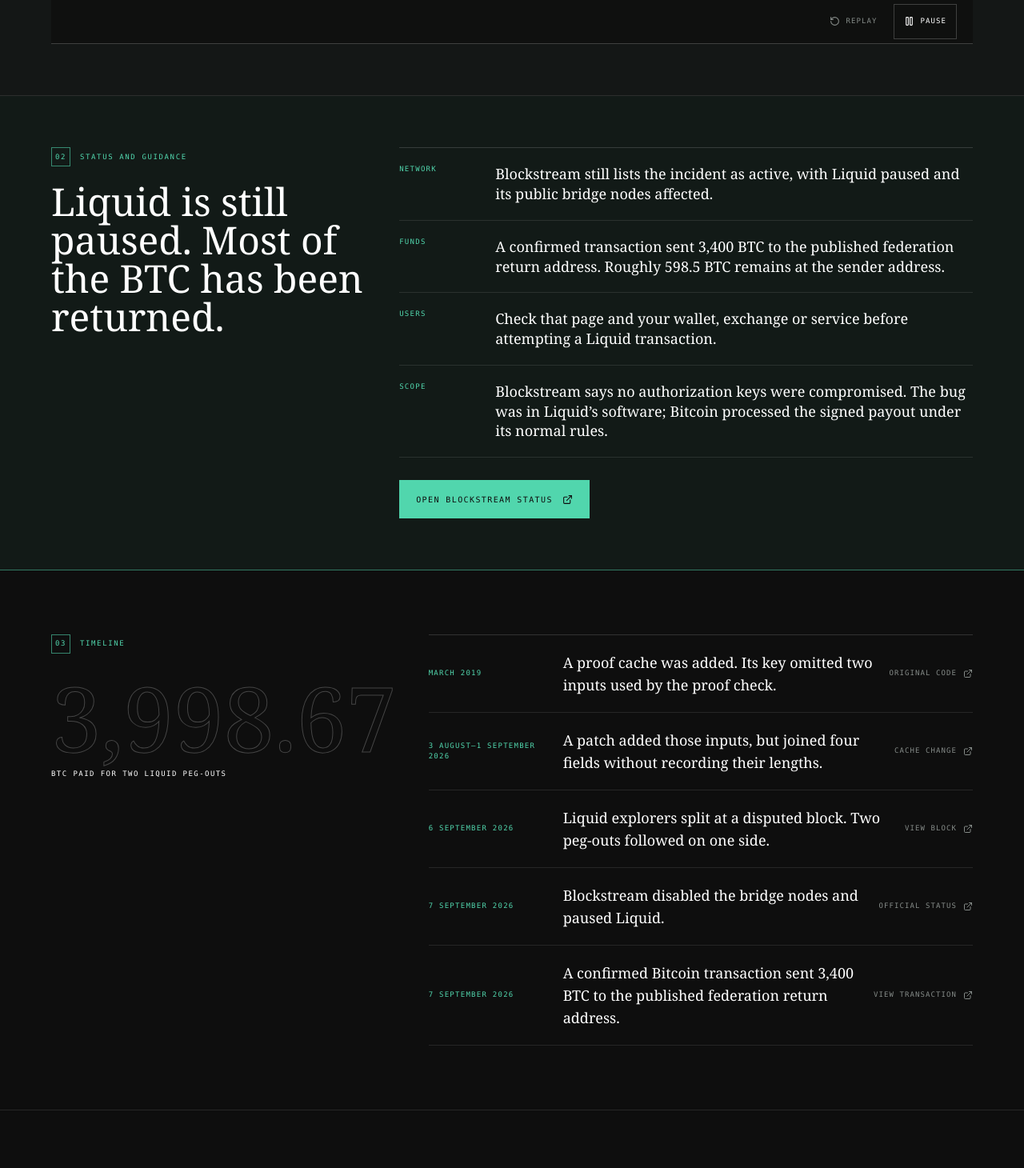
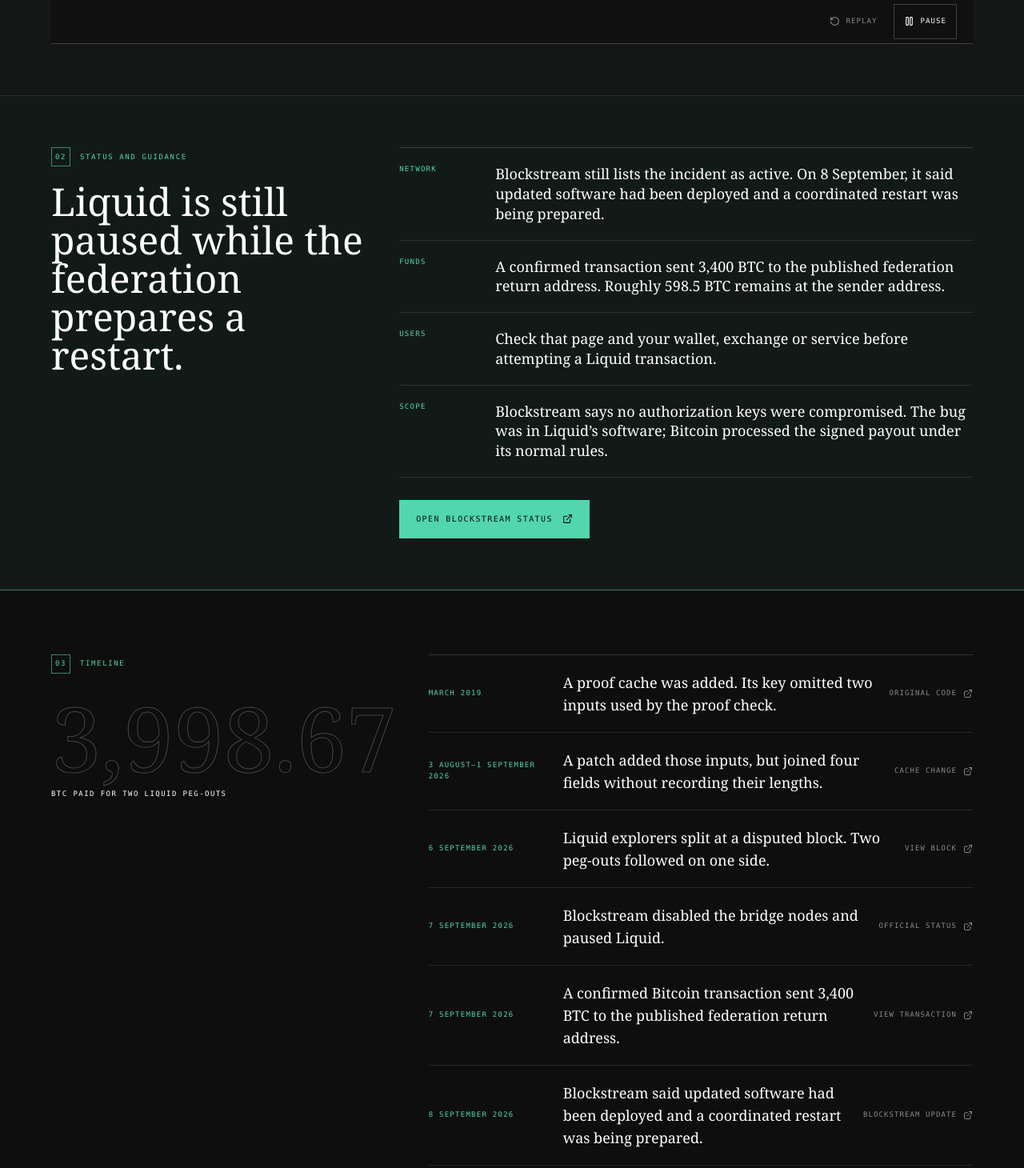
Before and after one commit to mars-llm/liquid-implosion, a Next.js app: page / in a window 1280 px wide. Shown: the part 1337-2797 px from the top of the page at 80% size. Built offline with nearby package versions, Linux system fonts and the light colour scheme.

Commit message:
Update Liquid incident status

```diff
--- a/components/LiquidStudy.tsx
+++ b/components/LiquidStudy.tsx
@@ -19,7 +19,7 @@ import {
   type CacheRecord,
 } from '../lib/model';
 
-const RESEARCH_CUTOFF = '7 September 2026, 19:36 CEST';
+const RESEARCH_CUTOFF = '8 September 2026, 10:32 CEST';
 const STEP_DELAY = 3600;
 
 const SEQUENCE = [
@@ -81,6 +81,12 @@ const TIMELINE = [
     href: 'https://mempool.space/tx/a6d697a25266ce3c78774fd1d75f896b7af522ada209b0f6228ea497bc49a46d',
     label: 'View transaction',
   },
+  {
+    date: '8 September 2026',
+    title: 'Blockstream said updated software had been deployed and a coordinated restart was being prepared.',
+    href: 'https://x.com/Blockstream/status/2097127976672342487',
+    label: 'Blockstream update',
+  },
 ] as const;
 
 const SOURCES = [
@@ -89,6 +95,7 @@ const SOURCES = [
     links: [
       ['Liquid statement', 'https://x.com/Liquid_BTC/status/2096696272447218108'],
       ['Blockstream incident status', 'https://status.blockstream.com/incidents/b8b719f3-db70-4487-9cff-946e69509228'],
+      ['Blockstream restart update', 'https://x.com/Blockstream/status/2097127976672342487'],
       ['Disputed Liquid transaction', 'https://blockstream.info/liquid/tx/f24a4b179b5cc7e88b25a763911f7cbdf2bf45d1d1b5ab611e94461cef0a183f'],
       ['Bitcoin federation payout', 'https://blockstream.info/tx/8db751a650ae2f12006b7e8c69a75e4df360e8afd6b9e05ae0b9fa6458a7b140'],
       ['Signed bridge-node message', 'https://blockstream.info/tx/87dc0a20099a94c2caaa3fa93d1724cfe41b05ae5e0778cc0e8994b22e81120c'],
@@ -236,10 +243,10 @@ export function LiquidStudy() {
           <div className="mx-auto grid max-w-6xl gap-8 lg:grid-cols-[0.72fr_1.28fr]">
             <div>
               <SectionLabel index="02">Status and guidance</SectionLabel>
-              <h2 className="mt-5 font-serif text-3xl text-white sm:text-5xl">Liquid is still paused. Most of the BTC has been returned.</h2>
+              <h2 className="mt-5 font-serif text-3xl text-white sm:text-5xl">Liquid is still paused while the federation prepares a restart.</h2>
             </div>
             <div className="border-t border-white/15">
-              <FactLine label="Network" text="Blockstream still lists the incident as active, with Liquid paused and its public bridge nodes affected." />
+              <FactLine label="Network" text="Blockstream still lists the incident as active. On 8 September, it said updated software had been deployed and a coordinated restart was being prepared." />
               <FactLine label="Funds" text="A confirmed transaction sent 3,400 BTC to the published federation return address. Roughly 598.5 BTC remains at the sender address." />
               <FactLine label="Users" text="Check that page and your wallet, exchange or service before attempting a Liquid transaction." />
               <FactLine label="Scope" text="Blockstream says no authorization keys were compromised. The bug was in Liquid’s software; Bitcoin processed the signed payout under its normal rules." />
@@ -315,7 +322,7 @@ export function LiquidStudy() {
               <div className="mt-6 space-y-3 border-l border-accent pl-5 font-sans text-sm leading-relaxed text-ink-muted">
                 <p>Blockstream calls the actors “purported white-hat hackers.” Their identity and intent have not been independently confirmed.</p>
                 <p>A PGP-signed message placed on Bitcoin says the bridge nodes were patched. The signature does not identify its sender.</p>
-                <p>The latest Elements release still predates the 1 September cache change.</p>
+                <p>The latest public Elements release still predates the 1 September cache change. Blockstream did not identify the deployed build in its update.</p>
               </div>
             </div>
           </div>
```
Also changed, not shown: 1 other file (tests, documents, lock files or other folders).
